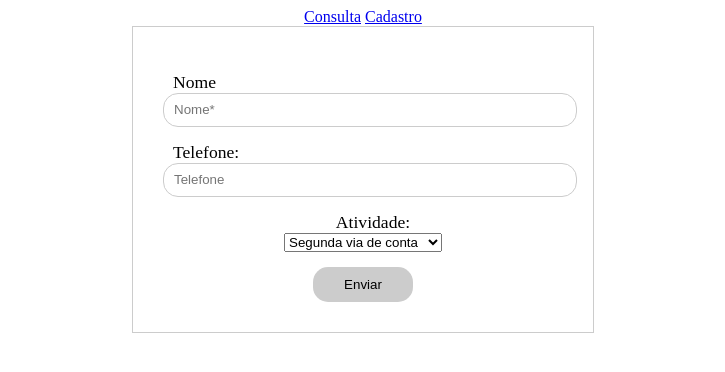
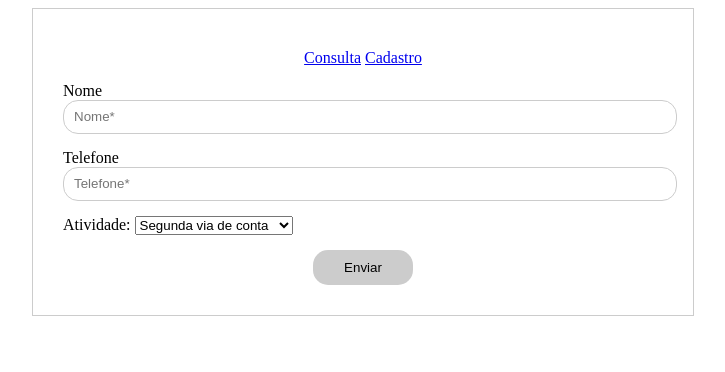
Before and after one commit to PauloSergioAR/prova1-SIVI, a PHP site: page /formulario-cadastro.php in a window 1280 px wide. Shown: the top 372 px of the page, without its empty margins (277-1002 px from the left). Run offline with PHP 8.4, Linux system fonts and the light colour scheme; data that the repository does not hold is empty.

Commit message:
Ajustando estilo e adicionando banco de dados
Signed-off-by: Paulo Ribeiro <paulo.sergio.ar@gmail.com>

```diff
--- a/consulta.php
+++ b/consulta.php
@@ -5,10 +5,11 @@
   <title>Controle de Chamado</title>
   <meta charset="utf-8" />
   <link rel="stylesheet" type="text/css" href="estilo-consulta.css">
+  <link rel="stylesheet" type="text/css" href="header-style.css">
 </head>
 
 <body background-color="gray" align=center class="root">
-  <div width=80% class="lista" align=center>
+  <div class="lista" align=center>
     <?php
         include('header.php')
       ?>
--- a/estilo-consulta.css
+++ b/estilo-consulta.css
@@ -1,5 +1,5 @@
 .lista{
-  width: 800px;
+  width: 900px;
   padding: 30px;
   border:1px solid #ccc;
   background-color: white;
--- a/estilo.css
+++ b/estilo.css
@@ -1,26 +1,23 @@
-.formulario{
-    width: 400px;
-    padding: 30px;
-    border:1px solid #ccc;
-    background-color: white;
+.container {
+  width: 600px;
+  padding: 30px;
+  border:1px solid #ccc;
+  background-color: white;
 }
 
-.formulario p{
-    width: 100%;
-    font-size: 1.5em;
+.root {
+  display: flex;
+  align-items: center;
+  justify-content: center;
 }
+
 .field{
     width: 100%;
     margin: 15px 0;
 }
 .field label,
-.field span{
-    padding-left: 10px;
-    font-size: 1.1em;
-    display: block;
-    width: 100%;
-}
-.radiobox label{
+
+label{
     width: auto;
     display: inline-block;
 }
@@ -35,15 +32,7 @@ textarea{
     border: 1px solid #ccc;
     outline: none;
 }
-input#nao{
-    margin-left: 30px;
-}
-textarea{
-    line-height: 20px;
-    padding: 10px;
-    height: 90px;
-    resize: none;
-}
+
 input[type=submit]{
     display: block;
     background-color: #ccc;
--- a/formulario-cadastro.php
+++ b/formulario-cadastro.php
@@ -5,14 +5,15 @@
   <title>Controle de Chamado</title>
   <meta charset="utf-8" />
   <link rel="stylesheet" type="text/css" href="estilo.css">
+  <link rel="stylesheet" type="text/css" href="header-style.css">
 </head>
 
-<body background-color="gray">
-  <div width=60% align=center>
+<body background-color="gray" align=center class="root">
+  <div class="container">
     <?php
       include('header.php')
     ?>
-    <form class="formulario" method="post" action="submit.php" align=left>
+    <form method="post" action="submit.php" align=left>
       <input type="hidden" name="id" value="<?php echo $id; ?>">
 
       <div class="field">
@@ -21,11 +22,11 @@
       </div>
 
       <div class="field">
-        <label for="telefone">Telefone:</label>
-        <input type="text" id="telefone" name="telefone" placeholder="Telefone" required>
+        <label for="telefone">Telefone</label>
+        <input type="text" id="telefone" name="telefone" placeholder="Telefone*" required>
       </div>
 
-      <div class="field" align=center>
+      <div class="field">
         <label for="atividades">Atividade:</label>
         <select name="atividade" id="atividade" required>
           <option value="segunda via de conta">Segunda via de conta</option>
--- /dev/null
+++ b/header-style.css
@@ -0,0 +1,3 @@
+header {
+  margin: 10px
+}
--- a/header.php
+++ b/header.php
@@ -1,4 +1,4 @@
-<header>
+<header class="header-root">
   <a href="consulta.php">Consulta</a>
   <a href="formulario-cadastro.php">Cadastro</a>
 </header>
```
Also changed, not shown: agencia.sql (added, +73 -0 lines).
